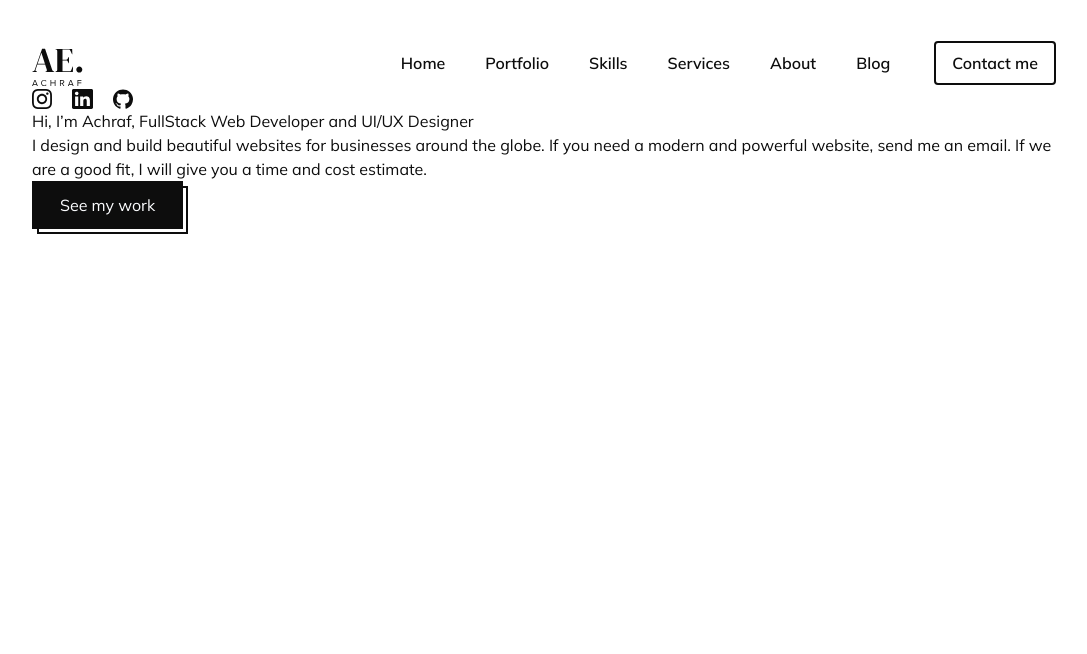
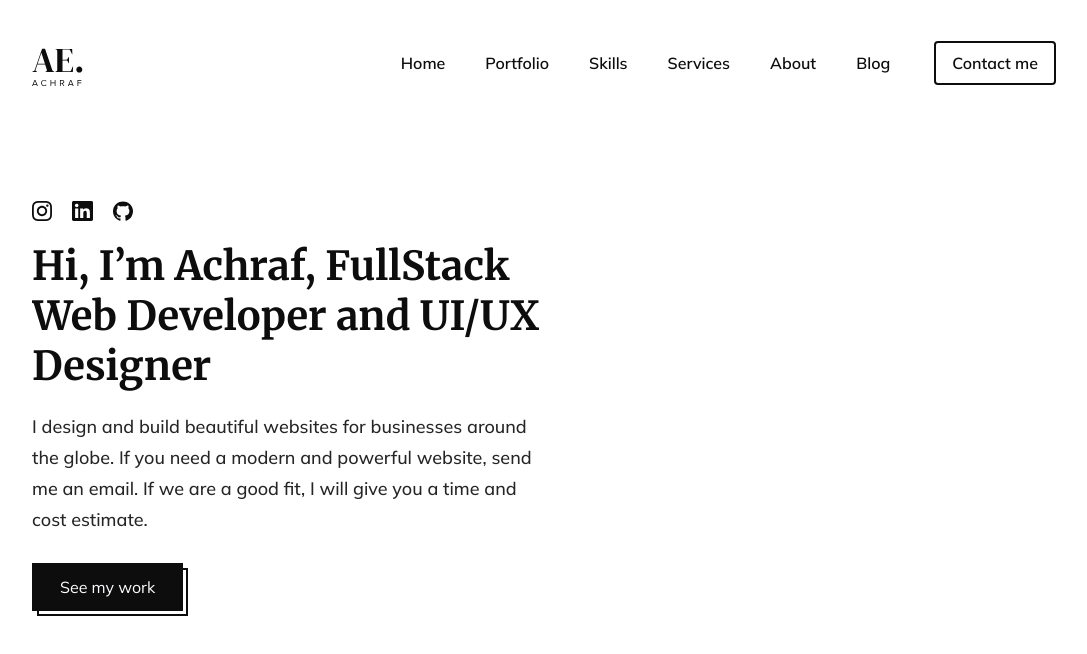
Before and after one commit to NightClover-code/portfolio-website-v2, a Next.js app: page / in a window 1280 px wide. Shown: the top 654 px of the page, without its empty margins (96-1183 px from the left). Built offline with nearby package versions, Linux system fonts and the light colour scheme.

Commit message:
feat: initial hero text content styling

```diff
--- a/components/Buttons/Primary/index.tsx
+++ b/components/Buttons/Primary/index.tsx
@@ -1,6 +1,13 @@
-const PrimaryButton: React.FC = ({ children }) => {
+interface PrimaryButtonProps {
+  className?: string;
+}
+
+const PrimaryButton: React.FC<PrimaryButtonProps> = ({
+  children,
+  className,
+}) => {
   return (
-    <button className="relative mb-3 group">
+    <button className={`relative mb-3 group ${className}`}>
       <div className="primary__btn">{children}</div>
       <div className="ghost__btn"></div>
     </button>
--- a/components/Hero/index.tsx
+++ b/components/Hero/index.tsx
@@ -7,17 +7,20 @@ const Hero = () => {
   const socialsIcons = [InstagramIcon, LinkedInIcon, GitHubIcon];
 
   return (
-    <section className="hero__section">
-      <Socials Icons={socialsIcons} />
+    <section className="hero__section mt-28">
+      <div className="max-w-[570px]">
+        <Socials Icons={socialsIcons} />
+        <h1 className="text-[40px] mt-5">
+          Hi, I’m Achraf, FullStack Web Developer and UI/UX Designer
+        </h1>
+        <p className="mt-5 text-[18px] max-w-[515px]">
+          I design and build beautiful websites for businesses around the globe.
+          If you need a modern and powerful website, send me an email. If we are
+          a good fit, I will give you a time and cost estimate.
+        </p>
 
-      <h1>Hi, I’m Achraf, FullStack Web Developer and UI/UX Designer</h1>
-      <p>
-        I design and build beautiful websites for businesses around the globe.
-        If you need a modern and powerful website, send me an email. If we are a
-        good fit, I will give you a time and cost estimate.
-      </p>
-
-      <PrimaryButton>See my work</PrimaryButton>
+        <PrimaryButton className="mt-7">See my work</PrimaryButton>
+      </div>
     </section>
   );
 };
--- a/styles/_global.scss
+++ b/styles/_global.scss
@@ -13,3 +13,11 @@
 .smooth {
   @apply transition-all ease-in-out duration-300;
 }
+
+h1 {
+  @apply font-merriweather font-bold leading-[50px] text-lg;
+}
+
+p {
+  @apply font-medium text-sm leading-[31px] text-offBlack;
+}
--- a/styles/css/default.css
+++ b/styles/css/default.css
@@ -16,6 +16,14 @@
 
 .smooth {
   @apply transition-all ease-in-out duration-300;
+}
+
+h1 {
+  @apply font-merriweather font-bold leading-[50px] text-lg;
+}
+
+p {
+  @apply font-medium text-sm leading-[31px] text-offBlack;
 }
 
 * {
--- a/tailwind.config.js
+++ b/tailwind.config.js
@@ -6,6 +6,7 @@ module.exports = {
   theme: {
     fontSize: {
       sm: '16px',
+      lg: '35px',
     },
     fontFamily: {
       mulish: ['Mulish', 'sans-serif'],
```
Also changed, not shown: 1 other file (tests, documents, lock files or other folders).
